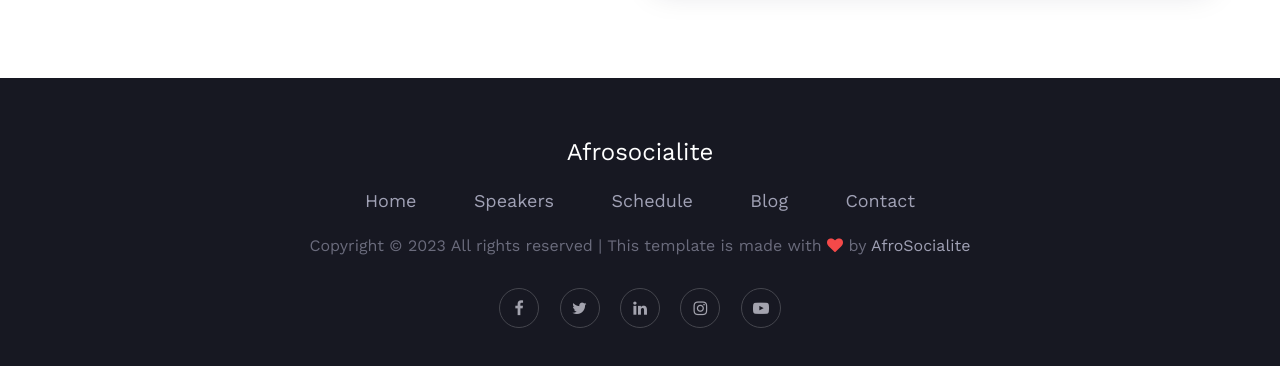
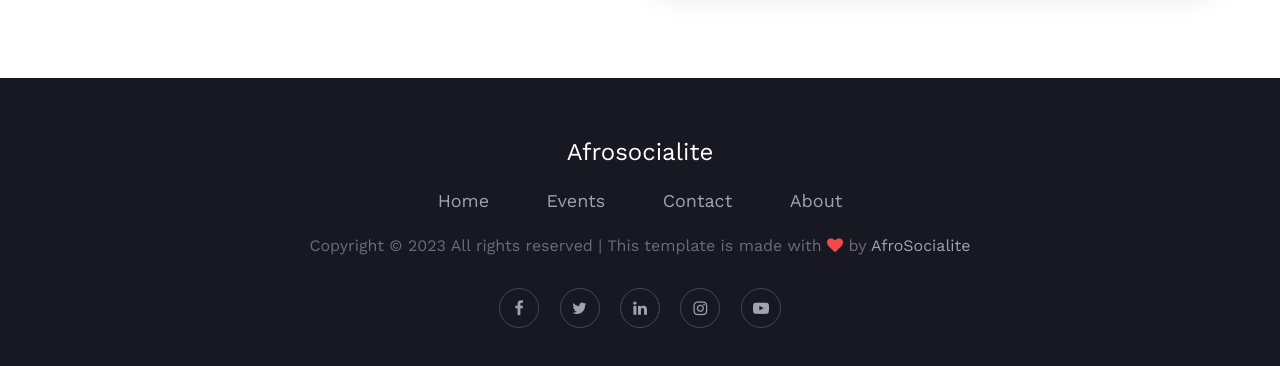
Before and after one commit to Alpha-num/afroSocialite, a plain HTML site: page index.html in a window 1280 px wide. Shown: the part 5120-5486 px from the top of the page. Drawn offline with nearby package versions, Linux system fonts and the light colour scheme.

Commit message:
made changes

```diff
--- a/index.html
+++ b/index.html
@@ -599,16 +599,13 @@
                                     <a href="#">Home</a>
                                 </li>
                                 <li>
-                                    <a href="#">Speakers</a>
-                                </li>
-                                <li>
-                                    <a href="#">Schedule</a>
-                                </li>
-                                <li>
-                                    <a href="#">Blog</a>
+                                    <a href="#">Events</a>
                                 </li>
                                 <li>
                                     <a href="#">Contact</a>
+                                </li>
+                                <li>
+                                    <a href="#">About</a>
                                 </li>
                             </ul>
                             <div class="copyright-text">
```
